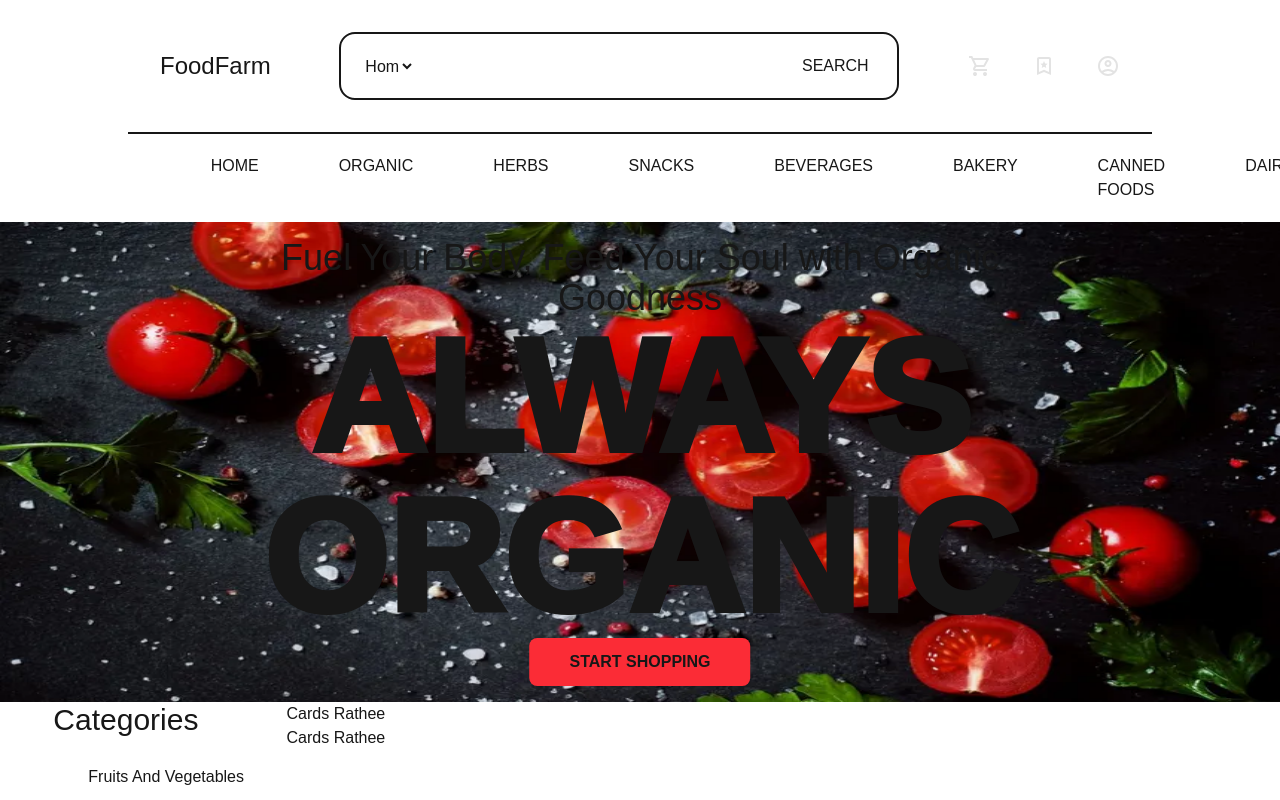
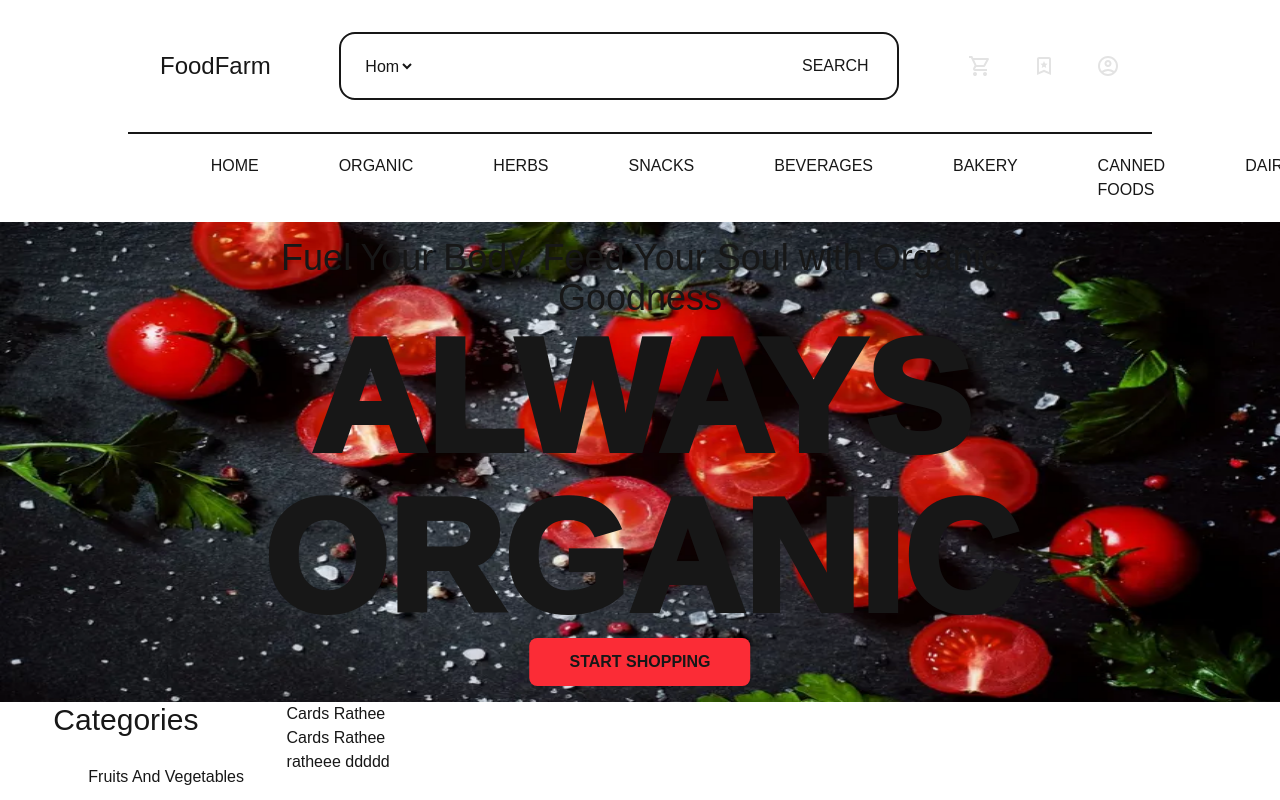
Before and after one commit to rahul-rathee7/Food-Farm, a Next.js app in the folder frontend/: page / in a window 1280 px wide. Shown: the top 800 px of the page. Built offline with nearby package versions, Linux system fonts and the light colour scheme.

Commit message:
ajayfuck

```diff
--- a/frontend/src/app/components/Cards.tsx
+++ b/frontend/src/app/components/Cards.tsx
@@ -3,9 +3,9 @@ import React from 'react'
 const Cards = () => {
   return (
     <div>
-
       <div>Cards Rathee</div>
       <div>Cards Rathee</div>
+      <p>ratheee ddddd</p>
     </div>
   )
 }
```
